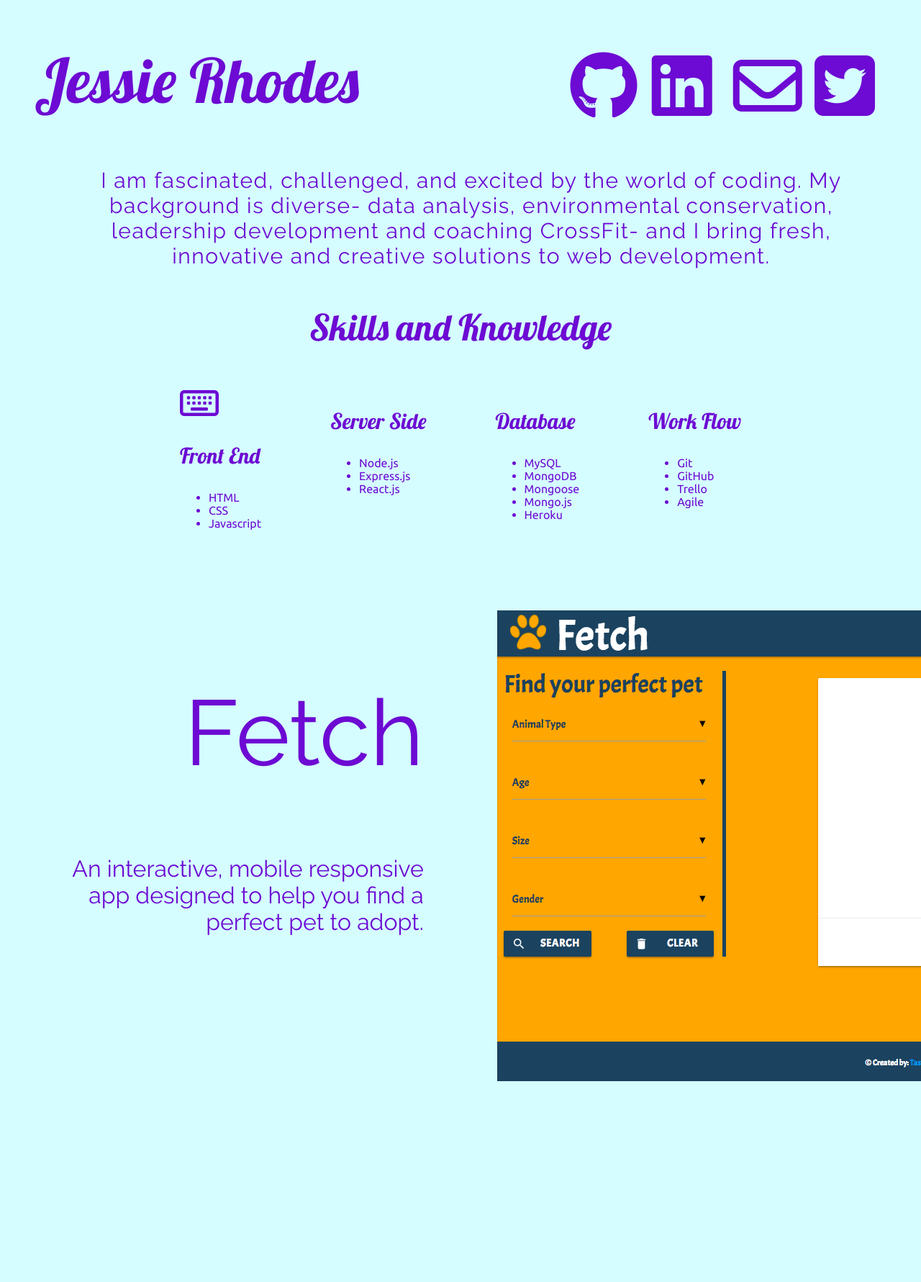
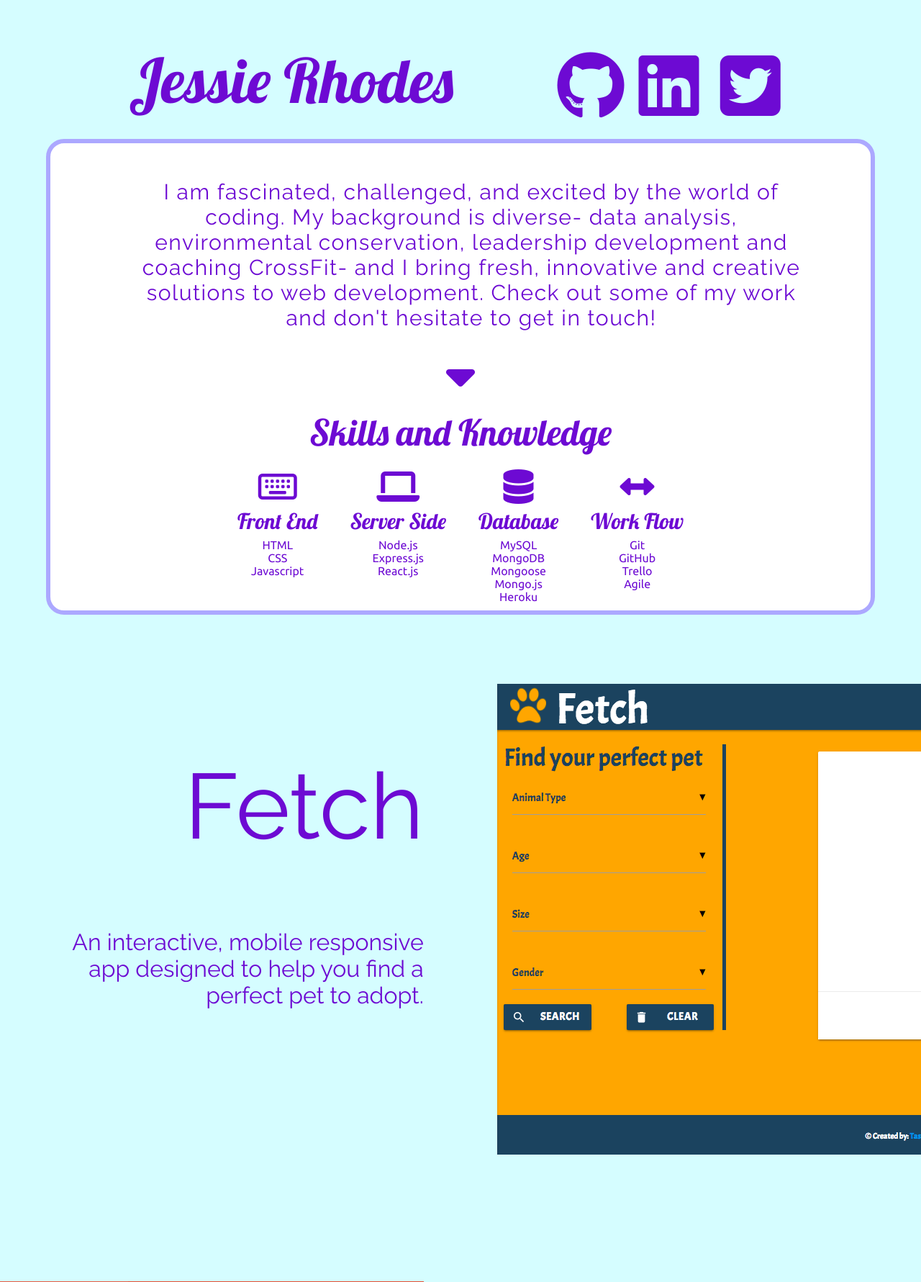
Before and after one commit to JessieRhodes/myportfolio, a PHP site: page / in a window 1280 px wide. Shown: the top 1781 px of the page at 72% size. Run offline with PHP 8.4, Linux system fonts and the light colour scheme; some libraries are stand-ins or nearby versions.

Commit message:
added content

```diff
--- a/css/component.css
+++ b/css/component.css
@@ -4,6 +4,18 @@
 	margin: 10px;
 	font-family: 'Lobster', cursive;
 }
+
+.colorBlock {
+	background-color: white;
+	width: 90%;
+	margin: auto;
+	padding: 10px;
+	border-radius: 25px;
+    border: 6px solid #aca8ff;
+
+
+}
+
 #aboutMe {
 	font-family: 'Raleway', sans-serif;
 	font-size: 30px;
@@ -17,29 +29,59 @@
 	font-family: 'Lobster', cursive;
 	font-size: 50px;
 	text-align: center;
+	margin-bottom: 20px;
+	margin-top: 10px;
 }
-#skillSection {
+.skillSection {
 	font-family: 'Lobster', cursive;
 	font-size: 30px;
-
+	margin-top: 5px;
+	margin-bottom: 5px;
 
 }
+ul {
+	text-align: center;
+	padding: 0px;
+	margin: 0px;
+}
+
+#down {
+	display: flex;
+	align-items: center;
+	flex-direction: column;
+}
+
+.skillContent {
+	display: flex;
+	align-items: center;
+	flex-direction: column;
+}
+
 #skillTypes {
 	display: flex;
-	flex direction: column;
 	justify-content: center;
 	justify-content: space-between;
 	margin-left: 250px;
 	margin-right: 250px;
+	align-items: center;
+	align-items: flex-start;
+}
+
+footer {
+	display: flex;
+	flex-direction: column;
+	align-items: center;
+
 }
 
 .cbp-so-scroller {
 	margin-top: 3em;
 	overflow: hidden;
+	margin-bottom: 20px;
 }
 
 .cbp-so-section {
-	margin-bottom: 15em;
+	margin-bottom: 5em;
 }
 
 /* Clear floats of children */
--- a/css/demo.css
+++ b/css/demo.css
@@ -38,6 +38,9 @@ a:hover {
 	max-width: 79em;
 	margin: 0 auto;
 	padding: 2.875em 1.875em 1.00em;
+	display: flex;
+	justify-content: center;
+	justify-content: space-between;
 }
 
 .container > header h1 {
@@ -47,6 +50,7 @@ a:hover {
 	float: left;
 	font-weight: 400;
 	margin-top: 30px;
+
 }
 h4 {
 	font-size: 2.125em;
--- a/index.html
+++ b/index.html
@@ -26,37 +26,42 @@
 
 					<a href="https://www.linkedin.com/in/jessie-rhodes-45100391/" target="_blank"><i class="fa fa-linkedin-square fa-3x" aria-hidden="true"></i></a>
 
-					<a href="https://www.linkedin.com/in/jessie-rhodes-45100391/" target="_blank"><i class="fa fa-envelope-o fa-3x" aria-hidden="true"></i></a>
+					<a href="https://twitter.com/jessienyasha" target="_blank"><i class="fa fa-twitter-square fa-3x" aria-hidden="true"></i></a>
 
-					<a href="https://twitter.com/jessienyasha" target="_blank"><i class="fa fa-twitter-square fa-3x" aria-hidden="true"></i></a>
+					<!-- <a href="https://www.linkedin.com/in/jessie-rhodes-45100391/" target="_blank"><i class="fa fa-envelope-o fa-3x" aria-hidden="true"></i></a> -->
 
 				</nav>
 				</header>
-				<p id="aboutMe"> I am fascinated, challenged, and excited by the world of coding. My background is diverse- data analysis, environmental conservation, leadership development and coaching CrossFit- and I bring fresh, innovative and creative solutions to web development. <p>
+				<div class="colorBlock">
+					<p id="aboutMe"> I am fascinated, challenged, and excited by the world of coding. My background is diverse- data analysis, environmental conservation, leadership development and coaching CrossFit- and I bring fresh, innovative and creative solutions to web development. Check out some of my work and don't hesitate to get in touch!<p>
+
+				<i class="fa fa-caret-down fa-4x" id="down" aria-hidden="true"></i>
 
 				<p id="skillsTitle">Skills and Knowledge</p>
 
 				<div id="skillTypes">
-					<div id="skillContent">
+						<div class="skillContent">
 							<i class="fa fa-keyboard-o fa-3x" aria-hidden="true"></i>
-						<p id="skillSection">Front End</p>
-							<ul>
+							<p class="skillSection">Front End</p>
+								<ul style="list-style: none;">
 									<li>HTML</li>
 									<li>CSS</li>
 									<li>Javascript</li>
 								</ul>
 						</div>
-					<div id="skillContent">
-						<p id="skillSection">Server Side</p>
-							<ul>
+						<div class="skillContent">
+							<i class="fa fa-laptop fa-3x" aria-hidden="true"></i>
+							<p class="skillSection">Server Side</p>
+								<ul style="list-style: none;">
 									<li>Node.js</li>
 									<li>Express.js</li>
 									<li>React.js</li>
 								</ul>
 						</div>
-					<div id="skillContent">
-					<p id="skillSection">Database</p>
-							<ul>
+						<div class="skillContent">
+						<i class="fa fa-database fa-3x" aria-hidden="true"></i>
+						<p class="skillSection">Database</p>
+								<ul style="list-style: none;">
 									<li>MySQL</li>
 									<li>MongoDB</li>
 									<li>Mongoose</li>
@@ -64,9 +69,10 @@
 									<li>Heroku</li>
 								</ul>
 						</div>
-					<div id="skillContent">
-						<p id="skillSection">Work Flow</p>
-							<ul>
+						<div class="skillContent">
+						<i class="fa fa-arrows-h fa-3x" aria-hidden="true"></i>
+							<p class="skillSection">Work Flow</p>
+								<ul style="list-style: none;">
 									<li>Git</li>
 									<li>GitHub</li>
 									<li>Trello</li>
@@ -75,11 +81,12 @@
 						</div>
 
 				</div>
+			</div> <!-- end color block -->
 
 			<div id="cbp-so-scroller" class="cbp-so-scroller">
 				<section class="cbp-so-section">
 					<article class="cbp-so-side cbp-so-side-left">
-						<a href="https://limitless-peak-20865.herokuapp.com/" data-info="demo Fetch"><h2>Fetch</h2></a>
+						<a href="https://limitless-peak-20865.herokuapp.com/" target="_blank" data-info="demo Fetch"><h2>Fetch</h2></a>
 						<p>An interactive, mobile responsive app designed to help you find a perfect pet to adopt.</p>
 					</article>
 					<figure class="cbp-so-side cbp-so-side-right">
@@ -91,14 +98,14 @@
 						<img src="images/2.png" alt="img01">
 					</figure>
 					<article class="cbp-so-side cbp-so-side-right">
-						<h2>Animated Letters</h2>
+					<a href="https://dry-retreat-57353.herokuapp.com/" target="_blank" data-info="Animated CSS"><h2>CSS Animation</h2></a>
 						<!-- Insert Link -->
-						<p>Fun with CSS/HTML/Javascript! I appreciate the dynamic possibilities that exist with these fundamental languages</p>
+						<p>Fun with CSS/HTML/Javascript! The dynamic possibilities that exist with these fundamental languages is incredible</p>
 					</article>
 				</section>
 				<section class="cbp-so-section">
 					<article class="cbp-so-side cbp-so-side-left">
-						<a href="https://fathomless-headland-55855.herokuapp.com/"><h2>Ranger</h2></a>
+						<a href="https://fathomless-headland-55855.herokuapp.com/" target="_blank"><h2>Ranger</h2></a>
 						<p>Ranger allows users to find a perfect hike, and be prepared for the weather!</p>
 					</article>
 					<figure class="cbp-so-side cbp-so-side-right">
@@ -112,19 +119,19 @@
 					<article class="cbp-so-side cbp-so-side-right">
 						<h2>Crystal Collector</h2>
 						<p>A fun, simple combination of HTML, CSS and Javascript.</p>
-						<a href="https://stormy-island-30240.herokuapp.com/">play</a>
+						<a href="https://stormy-island-30240.herokuapp.com/" target="_blank">Want to play?</a>
 					</article>
 				</section>
 				<section class="cbp-so-section">
 					<article class="cbp-so-side cbp-so-side-left">
-						<h2>Pudding lollipop</h2>
-						<p>Chupa chups pudding lollipop gummi bears gummies cupcake pie. Cookie cotton candy caramels. Oat cake dessert applicake. Sweet roll tiramisu sweet roll sweet roll.</p>
+						<h2>Bamazon</h2>
+						<p>An Amazon-like storefront using MySQL and Prompt- the app will take in orders from customers and deplete stock from the store's inventory</p>
 					</article>
 					<figure class="cbp-so-side cbp-so-side-right">
 						<img src="images/5.png" alt="img01">
 					</figure>
 				</section>
-				<section class="cbp-so-section">
+				<!-- <section class="cbp-so-section">
 					<figure class="cbp-so-side cbp-so-side-left">
 						<img src="images/6.png" alt="img01">
 					</figure>
@@ -132,7 +139,7 @@
 						<h2>Soufflé bonbon</h2>
 						<p>Cake cotton candy lollipop. Cake croissant cheesecake candy sugar plum icing apple pie wafer. Pie sugar plum tiramisu tiramisu pie fruitcake candy icing. Candy icing gummies gummies cheesecake brownie lemon drops chocolate gingerbread.</p>
 					</article>
-				</section>
+				</section> -->
 			</div>
 		</div>
 		<script src="js/classie.js"></script>
@@ -140,5 +147,10 @@
 		<script>
 			new cbpScroller( document.getElementById( 'cbp-so-scroller' ) );
 		</script>
+		<footer>
+		<a href="https://www.linkedin.com/in/jessie-rhodes-45100391/" target="_blank"><i class="fa fa-envelope-o fa-3x" aria-hidden="true"></i></a>
+		<p id="email"> jess.rhodes.87@gmail.com </p>
+
+		</footer>
 	</body>
 </html>
```
Also changed, not shown: images/5.png, images/github.png (deleted), 1 other file. Lines whose indentation alone changed are shown as unchanged.
